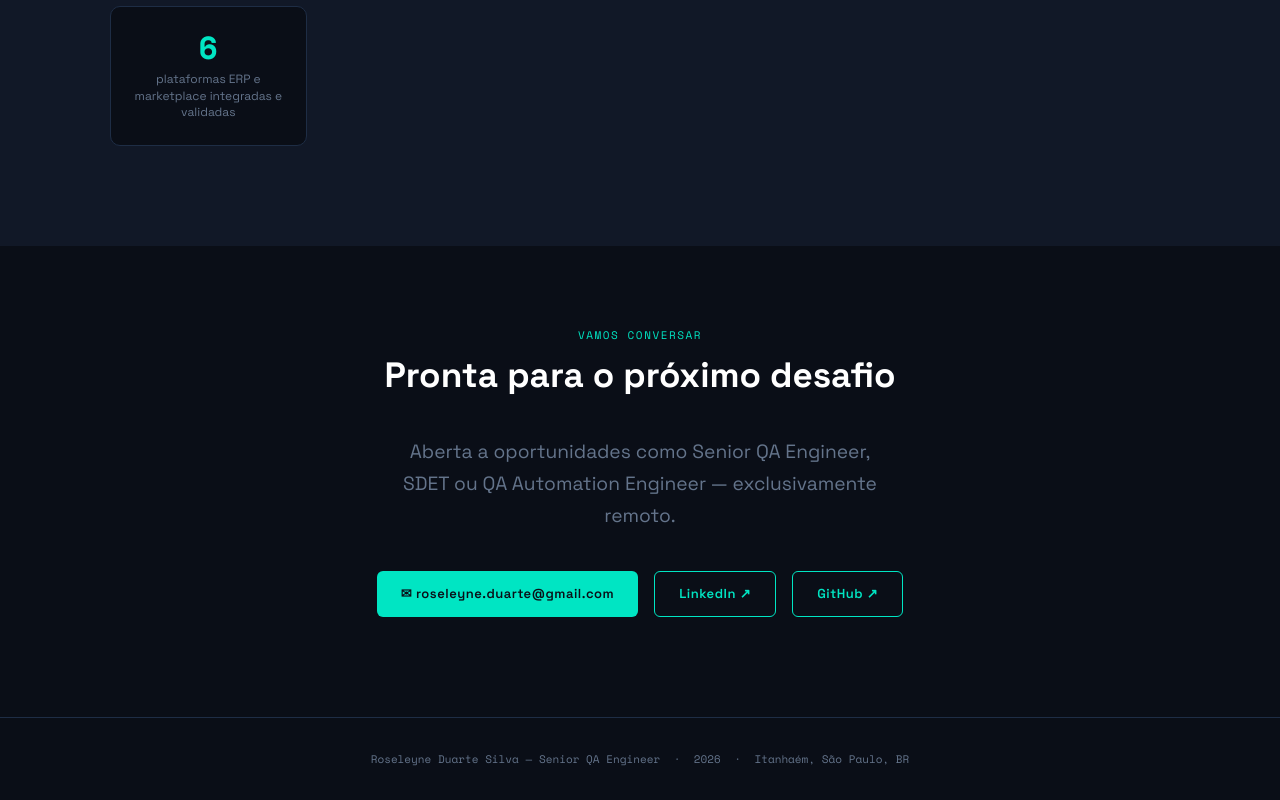
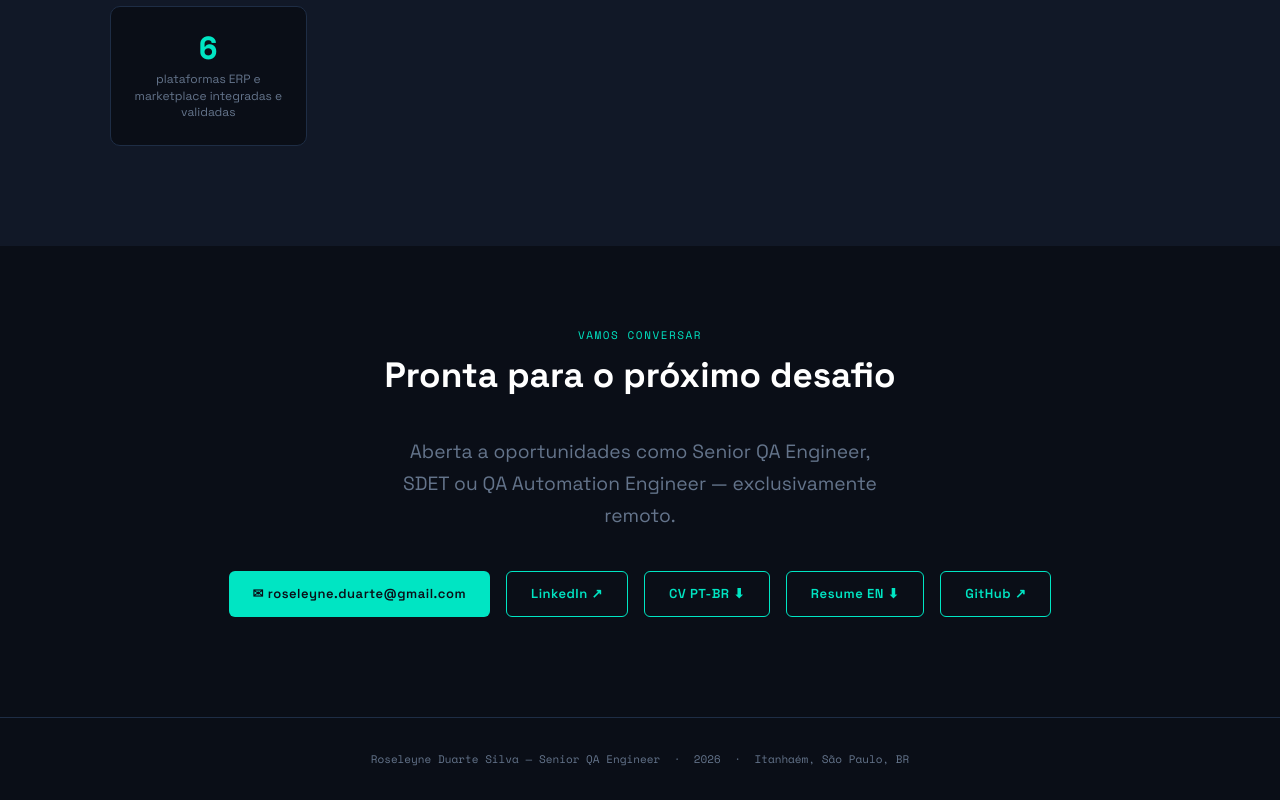
Before and after one commit to Roseleyne/portfolio, a plain HTML site: page index.html in a window 1280 px wide. Shown: the part 6210-7010 px from the top of the page. Drawn offline with nearby package versions, Linux system fonts and the light colour scheme.

Commit message:
Adiciona currículos para download (PT-BR e EN) na seção de contato

```diff
--- a/index.html
+++ b/index.html
@@ -1176,6 +1176,8 @@
     <div class="contact-links">
       <a href="mailto:roseleyne.duarte@gmail.com" class="btn btn-primary">✉ roseleyne.duarte@gmail.com</a>
       <a href="https://www.linkedin.com/in/roseleyne/" target="_blank" class="btn btn-outline">LinkedIn ↗</a>
+      <a href="cv/roseleyne-duarte-cv-ptbr.pdf" download class="btn btn-outline">CV PT-BR ⬇</a>
+      <a href="cv/roseleyne-duarte-resume-en.pdf" download class="btn btn-outline">Resume EN ⬇</a>
       <a href="https://github.com/Roseleyne" target="_blank" class="btn btn-outline">GitHub ↗</a>
     </div>
   </div>
```
Also changed, not shown: 2 other files.
